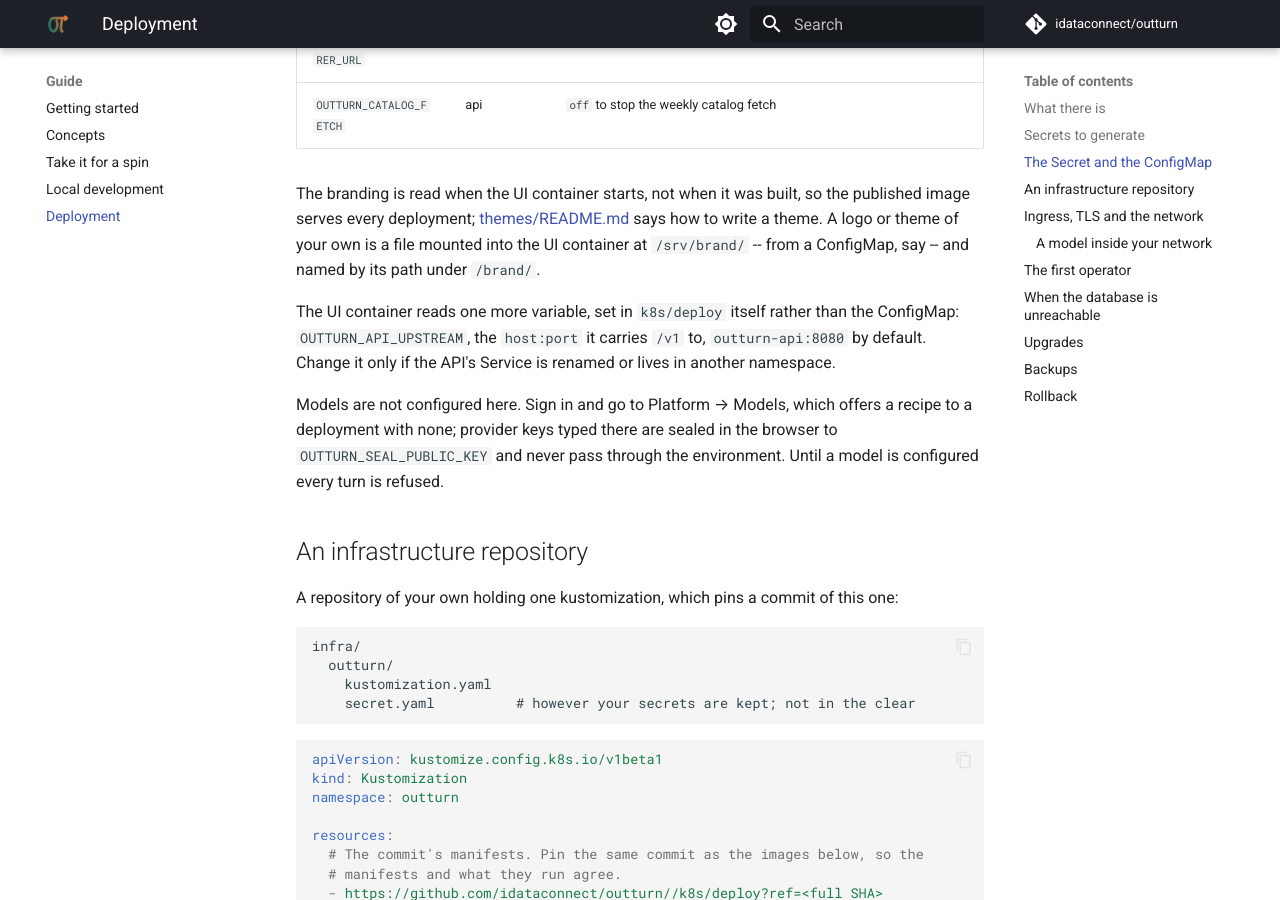
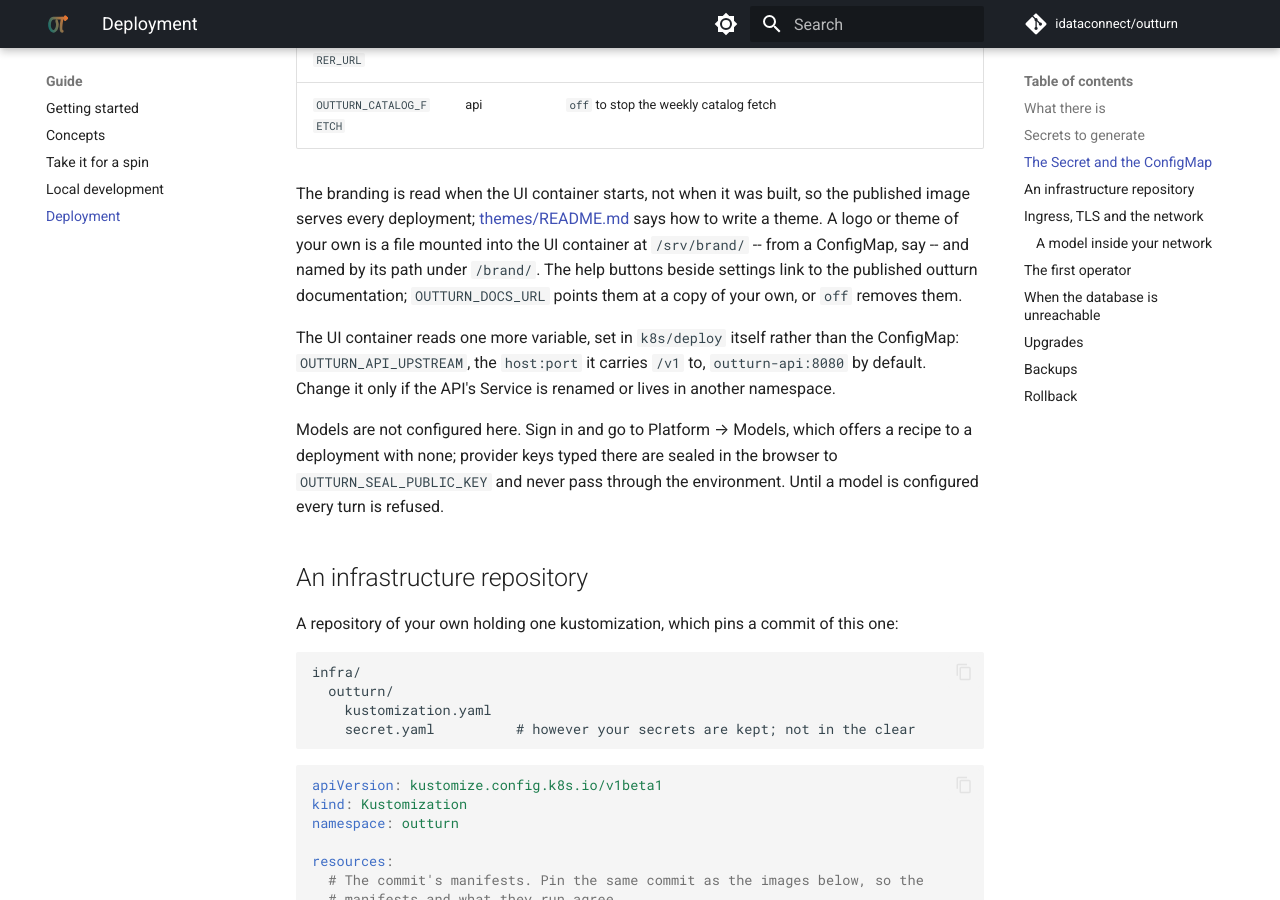
Before and after one commit to idataconnect/outturn, an MkDocs documentation site: the page built from docs/deployment.md, in a window 1280 px wide and 900 px high, scrolled down 3112 px. Built offline with MkDocs 1.6.1 and Material for MkDocs 9.7.7, drawn with Linux system fonts in a browser that asks for light colours; comment, search, counter and statistics services are not loaded.

Commit message:
Mention the help buttons' link where the guide covers branding
Co-Authored-By: Claude Opus 5.5 <noreply@anthropic.com>

```diff
--- a/docs/deployment.md
+++ b/docs/deployment.md
@@ -103,7 +103,9 @@ The branding is read when the UI container starts, not when it was built, so
 the published image serves every deployment; [themes/README.md](https://github.com/idataconnect/outturn/blob/main/ui/src/themes/README.md)
 says how to write a theme. A logo or theme of your own is a file mounted into
 the UI container at `/srv/brand/` -- from a ConfigMap, say -- and named by its
-path under `/brand/`.
+path under `/brand/`. The help buttons beside settings link to the published outturn
+documentation; `OUTTURN_DOCS_URL` points them at a copy of your own, or `off`
+removes them.
 
 The UI container reads one more variable, set in `k8s/deploy` itself rather
 than the ConfigMap: `OUTTURN_API_UPSTREAM`, the `host:port` it carries `/v1`
```
